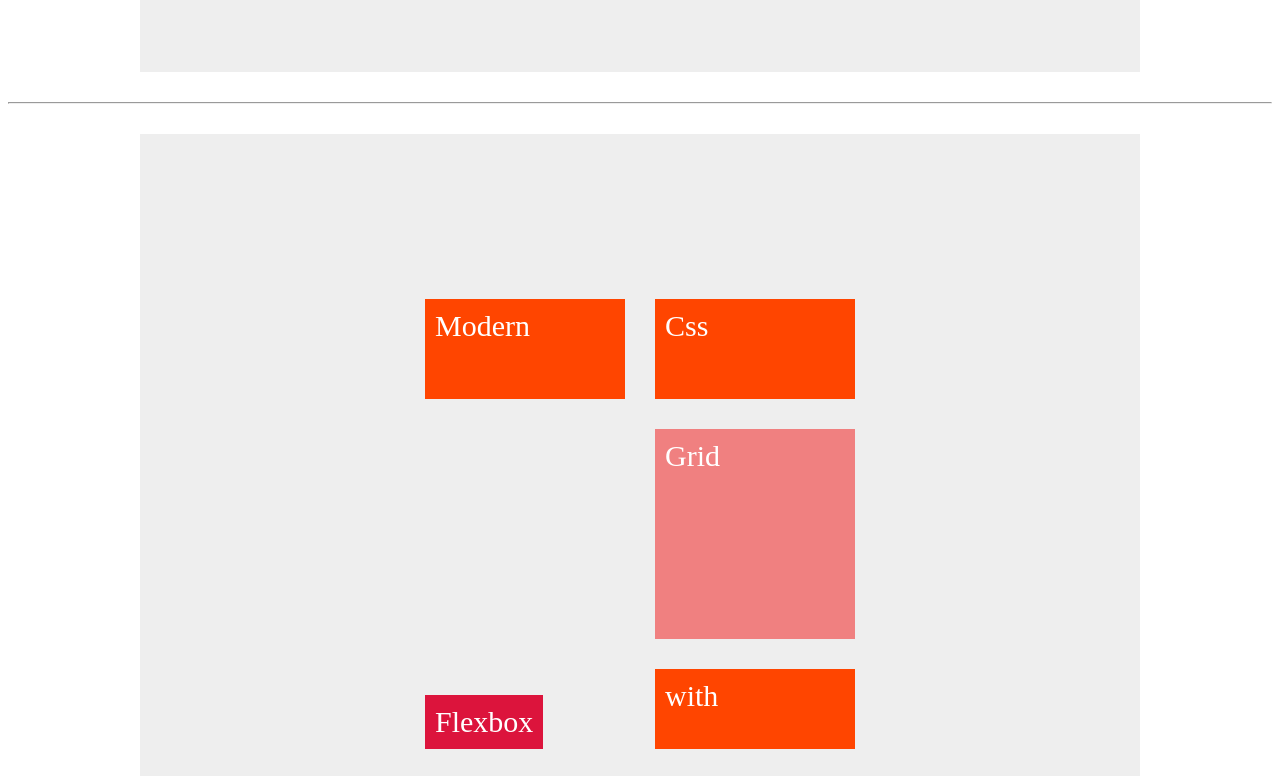
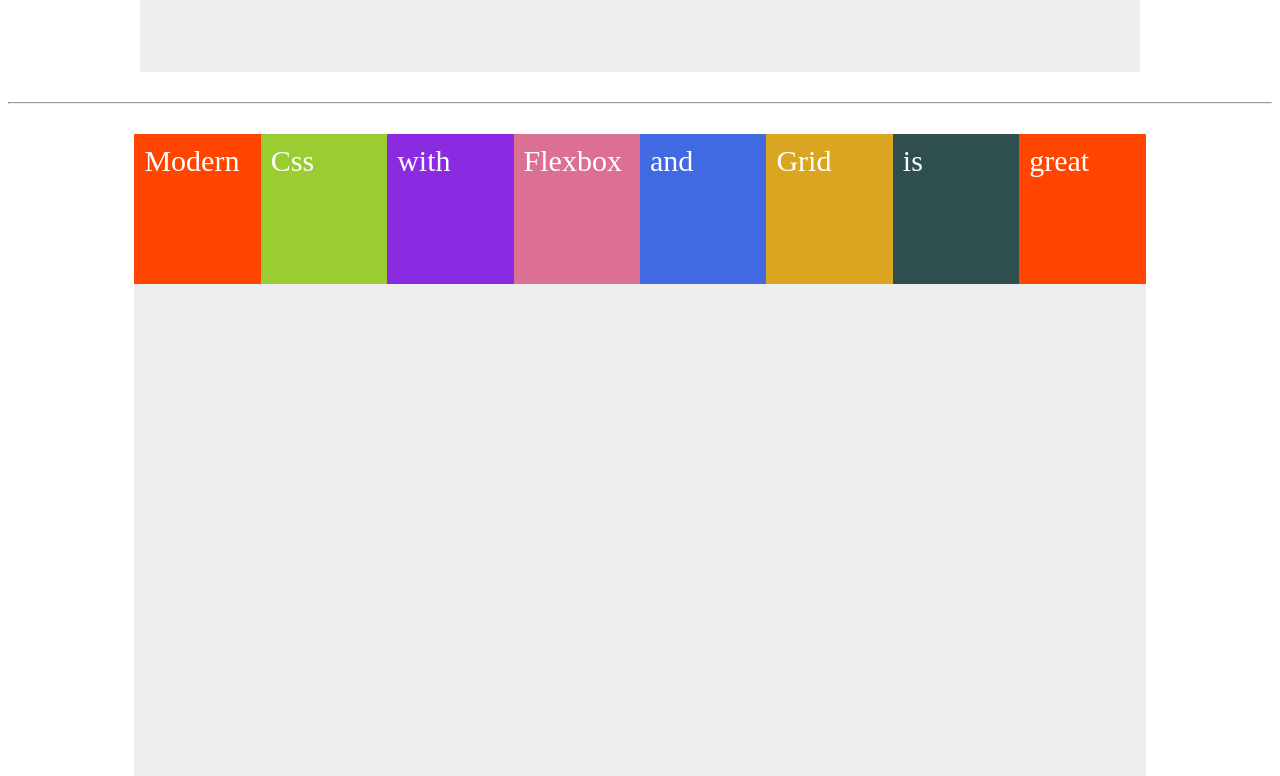
Before and after one commit to cdfishe1/grid-practice, a website: page index.html in a window 1280 px wide. Shown: the part 2360-3136 px from the top of the page. Drawn offline with Linux system fonts and the light colour scheme.

Commit message:
add autofit and autofill for the grid

```diff
--- a/sass/main.scss
+++ b/sass/main.scss
@@ -261,26 +261,33 @@
 //Mincontent, maxcontent, minmax function
 .stuff {
     background-color: #eee;
-    width: 1000px;
+    //width: 1000px;
+     width: 80%;
     height: 1000px;
     margin: 30px auto;
 
     display: grid;
-    gap: 30px;
+    // grid-template-rows: repeat(2, 200px);
+    //max-content sets the width as wide as it needs to be to accomodate the content without a linebreak
+    //min-content sets the width as wide as it needs to accomodate the content without regard to linkebreak
+    // grid-template-columns: max-content 1fr 1fr min-content;
+    //grid-template-rows: repeat(2, min-content);
 
-    //Align grid items to grid areas
-    grid-auto-rows: 80px; //sets the height of the implicit grid rows to 80px
-    grid-auto-columns: .5fr; //sets the width of the implicit grid column to .5fr
-    grid-auto-flow: row dense; //Stipulates how the implicit grid is laid out. Defaults to rows. The dense keyword tells grid to fill up any gaps with items.
+    //Using minmax function
+    //minmax makes the rows a minimum of 150px high or at a max the min-content
+    //grid-template-rows: repeat(2, minmax(150px, min-content));
+    //minmax makes the first column a minimum of 200px and a max of 50% of the grid
+    //grid-template-columns: minmax(200px, 50%) repeat(3, 1fr);
 
-    // align-items: center; //aligns items vertically in the grid area. Default is stretch.
-    // justify-items: center; //aligns items horizontall in the grid area.
+    //Using autofill and auto fit
+    grid-template-rows: repeat(2, minmax(150px, min-content));
+    //Autofill will create 100px columns to fill up the width of the grid
+    //grid-template-columns: repeat(auto-fill, 100px);
 
-    //Align grid tracks to grid container
-    grid-template-columns: repeat(2, 200px);
-    grid-template-rows: repeat(2, 100px);
-    justify-content: center; //aligns tracks horizonally (as in flexbox)
-    align-content: center; //aligns tracks vertically (as in flexbox)
+    //Autofit will create 100px columns and collapse any extra space that does not have content
+    //grid-template-columns: repeat(auto-fit, 100px);
+    grid-template-columns: repeat(auto-fit, minmax(100px, 1fr));
+    grid-auto-rows: 150px;
 
 
 
@@ -290,23 +297,37 @@
         font-size: 30px;
         background-color: orangered;
 
-
-        &--4 {
-            background-color: crimson;
-            grid-row: 2 / span 3;
-            align-self: end; //overrides the stated align-items
-            justify-self: start; //overrides the stated justify-items
+        &--1 {
+           background-color: orangered;
         }
 
-        &--6 {
-            background-color: lightcoral;
-            grid-row: 2 / span 2;
+        &--2 {
+            background-color: yellowgreen;
+         }
 
-        }
+         &--3 {
+            background-color: blueviolet;
+         }
 
-        &--7 {
+         &--4 {
             background-color: palevioletred;
-            grid-column: 1 / -1;
-        }
+         }
+
+         &--5 {
+            background-color: royalblue;
+         }
+
+         &--6 {
+            background-color: goldenrod;
+         }
+
+         &--7 {
+            background-color: darkslategray;
+         }
+
+         &--8 {
+            background-color: orangered;
+         }
+
     }
 }
```
Also changed, not shown: css/main.min.css, 1 other file.
